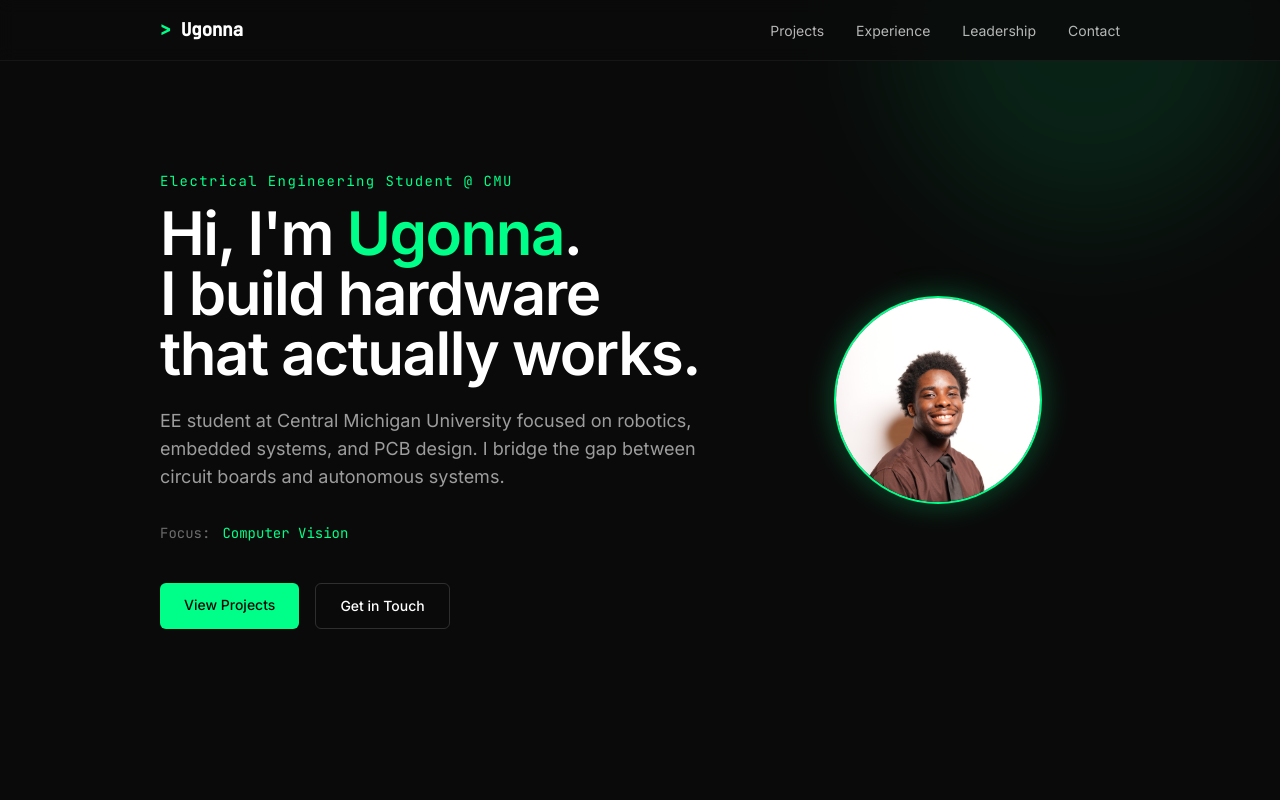
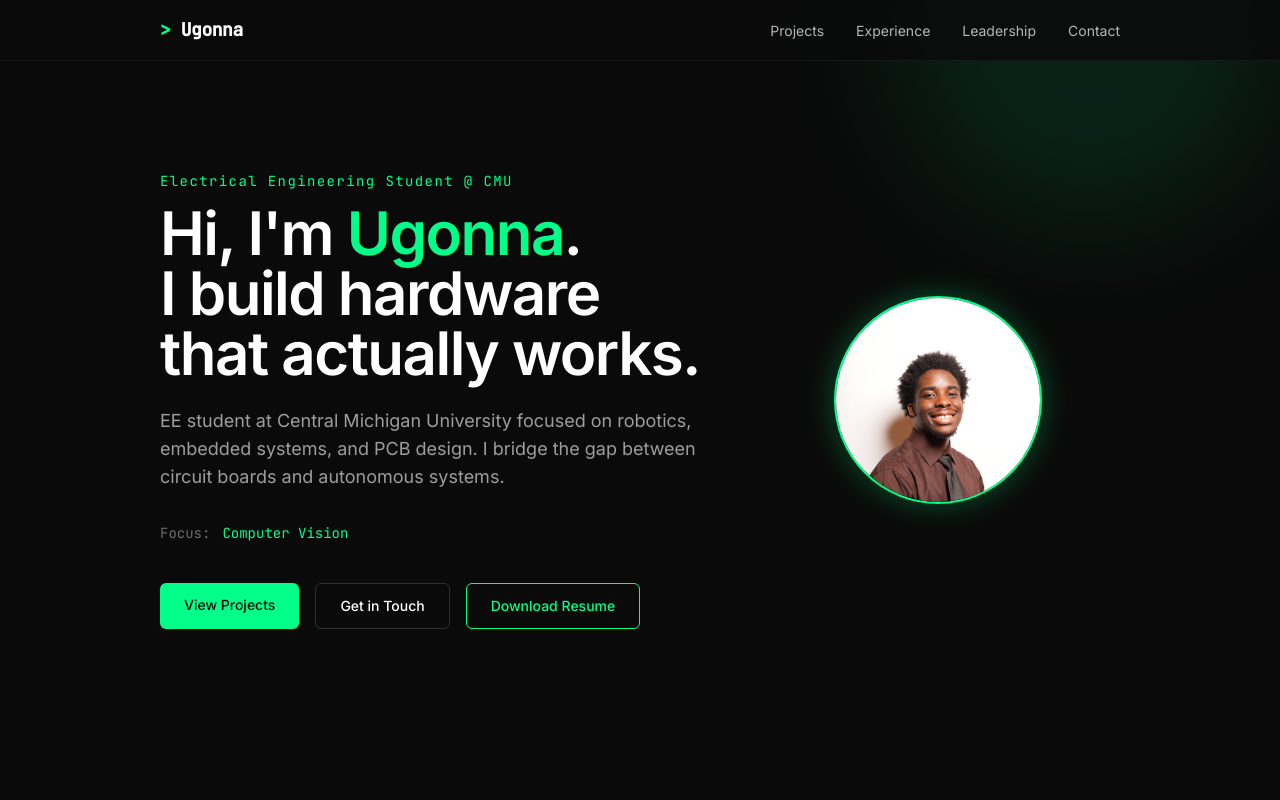
Before and after one commit to HackUgo/Portfolio, a React (Vite) app: page / in a window 1280 px wide. Shown: the top 800 px of the page. Built offline with nearby package versions, Linux system fonts and the light colour scheme.

Commit message:
add resume button to hero

```diff
--- a/src/components/Hero.jsx
+++ b/src/components/Hero.jsx
@@ -81,6 +81,13 @@ export default function Hero() {
               >
                 Get in Touch
               </a>
+              <a
+                href="/resume.pdf"
+                download="Ugonna_Emeka-Inegbu_Resume.pdf"
+                className="rounded-md border border-accent px-6 py-3 text-sm font-medium text-accent transition-colors hover:bg-accent hover:text-background"
+              >
+                Download Resume
+              </a>
             </div>
           </div>
 
```
